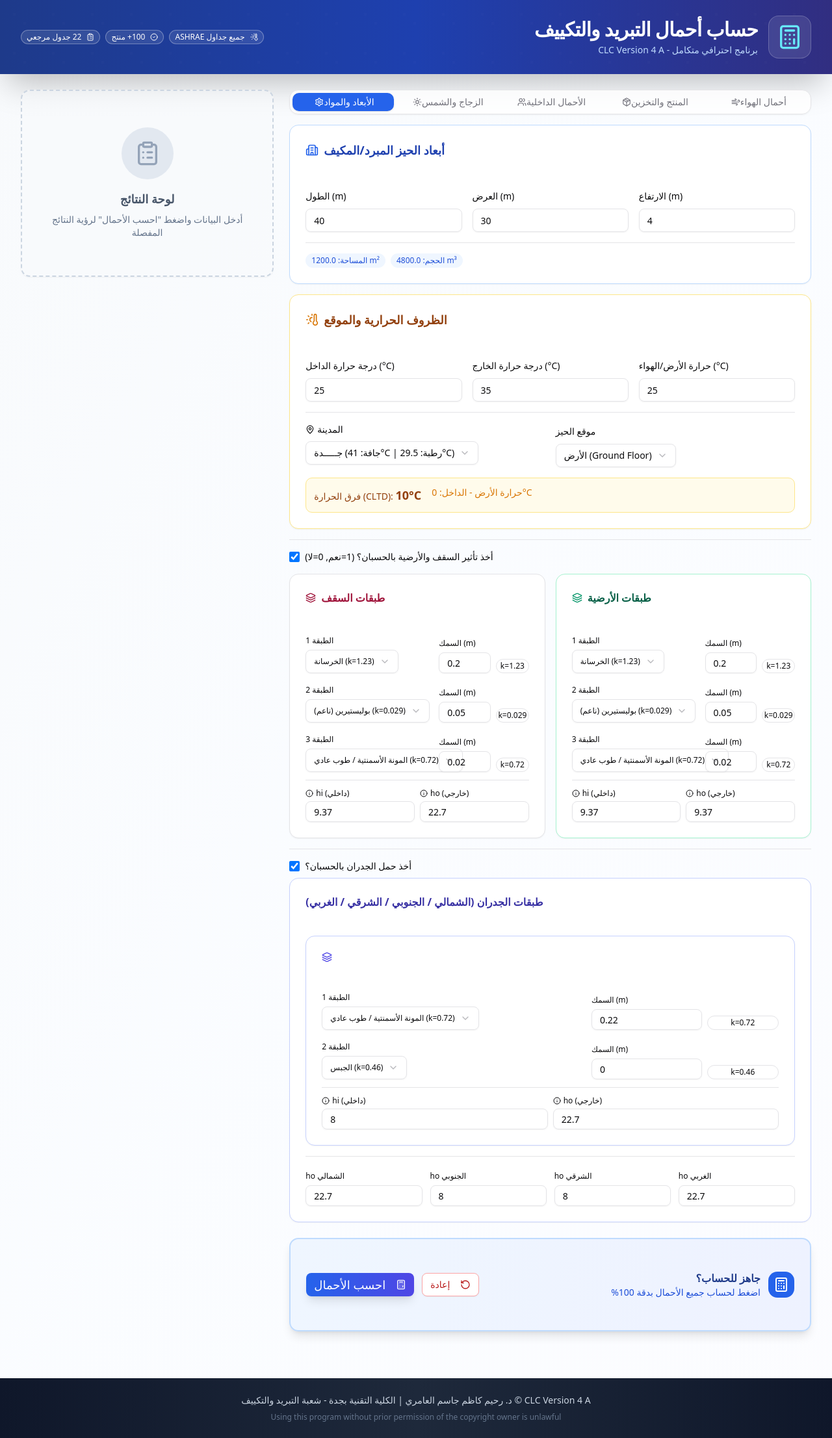
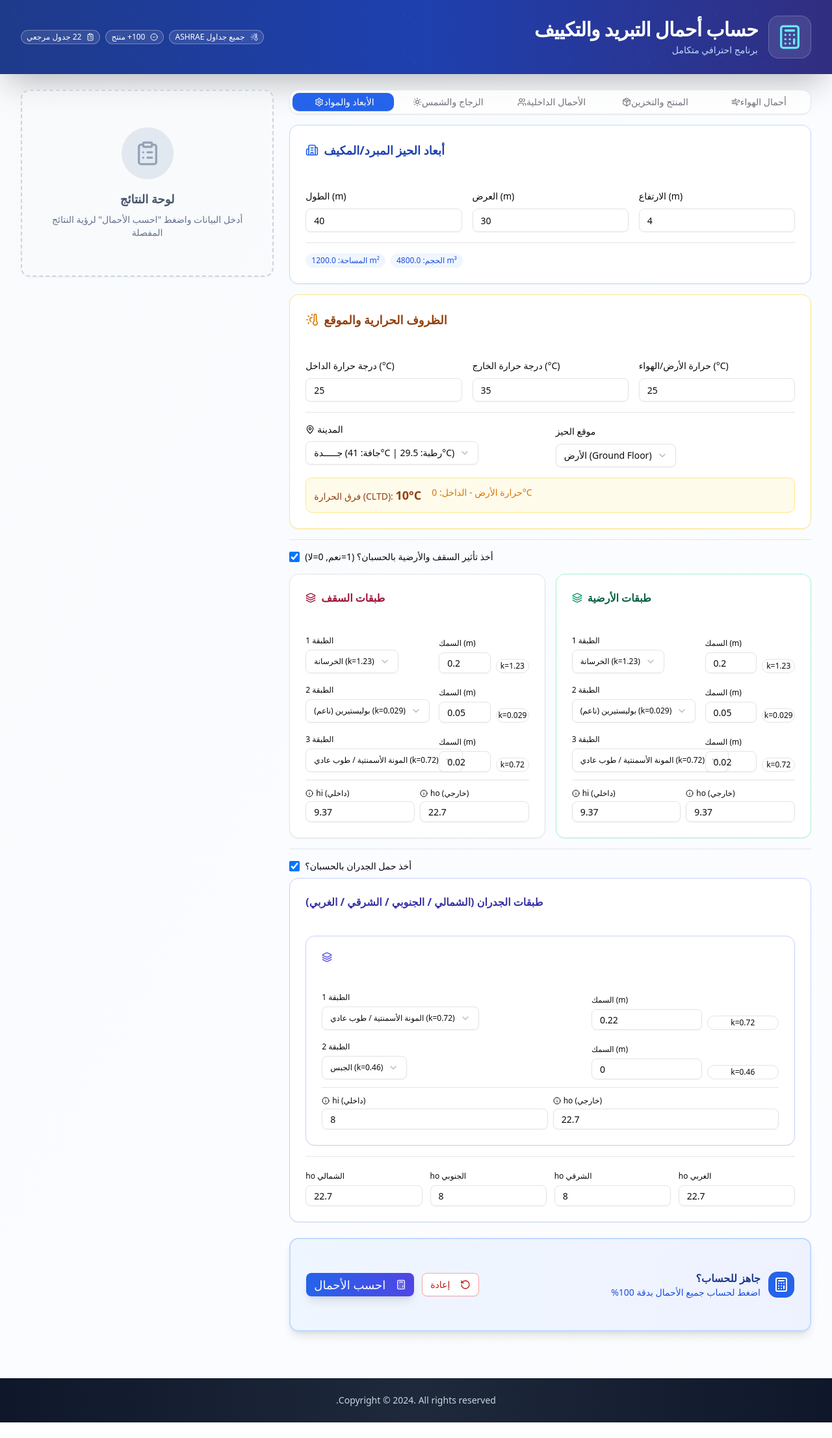
Before and after one commit to VLTMED/clc-calculator, a React (Vite) app: page / in a window 1280 px wide. Shown: the whole page at 65% size. After the commit the page ends 2189 px from the top, so only its background shows below. Built offline with nearby package versions, Linux system fonts and the light colour scheme.

Commit message:
إزالة معلومات شخصية وإصلاح الثغرات

```diff
--- a/src/App.tsx
+++ b/src/App.tsx
@@ -214,7 +214,7 @@ function App() {
                   حساب أحمال التبريد والتكييف
                 </h1>
                 <p className="text-blue-200 text-sm mt-1">
-                  برنامج احترافي متكامل - CLC Version 4 A
+                  برنامج احترافي متكامل
                 </p>
               </div>
             </div>
@@ -398,12 +398,7 @@ function App() {
       <footer className="mt-12 bg-gradient-to-r from-slate-900 via-slate-800 to-slate-900 text-slate-300 py-6 no-print">
         <div className="max-w-[1600px] mx-auto px-4 text-center">
           <p className="text-sm">
-            CLC Version 4 A &copy; د. رحيم كاظم جاسم العامري | الكلية التقنية
-            بجدة - شعبة التبريد والتكييف
-          </p>
-          <p className="text-xs text-slate-500 mt-2">
-            Using this program without prior permission of the copyright owner
-            is unlawful
+            Copyright © 2024. All rights reserved.
           </p>
         </div>
       </footer>
--- a/src/engine/calculator.ts
+++ b/src/engine/calculator.ts
@@ -1,9 +1,3 @@
-// ==========================================
-// محرك الحسابات الهندسية الشامل
-// CLC Version 4 A - Cooling Load Calculator
-// جميع المعادلات مطابقة 100% للجدول الأصلي
-// ==========================================
-
 export interface WallLayers {
   materialId: string;
   thickness: number; // m
--- a/src/sections/StudentInfo.tsx
+++ b/src/sections/StudentInfo.tsx
@@ -8,10 +8,10 @@ export function StudentInfo() {
   const [info, setInfo] = useState({
     name: "",
     id: "",
-    college: "الكلية التقنية بجدة",
-    department: "قسم التبريد والتكييف",
-    course: "HRA-342",
-    doctor: "د. رحيم كاظم جاسم العامري",
+    college: "",
+    department: "",
+    course: "",
+    doctor: "",
   });
 
   return (
@@ -55,6 +55,7 @@ export function StudentInfo() {
             <Input
               value={info.college}
               onChange={(e) => setInfo({ ...info, college: e.target.value })}
+              placeholder="أدخل اسم الكلية"
               className="h-8 text-sm"
             />
           </div>
@@ -65,6 +66,7 @@ export function StudentInfo() {
               onChange={(e) =>
                 setInfo({ ...info, department: e.target.value })
               }
+              placeholder="أدخل اسم القسم"
               className="h-8 text-sm"
             />
           </div>
@@ -78,6 +80,7 @@ export function StudentInfo() {
             <Input
               value={info.course}
               onChange={(e) => setInfo({ ...info, course: e.target.value })}
+              placeholder="أدخل اسم المقرر"
               className="h-8 text-sm"
             />
           </div>
@@ -86,6 +89,7 @@ export function StudentInfo() {
             <Input
               value={info.doctor}
               onChange={(e) => setInfo({ ...info, doctor: e.target.value })}
+              placeholder="أدخل اسم الدكتور"
               className="h-8 text-sm"
             />
           </div>
```
Also changed, not shown: 1 other file (tests, documents, lock files or other folders).
